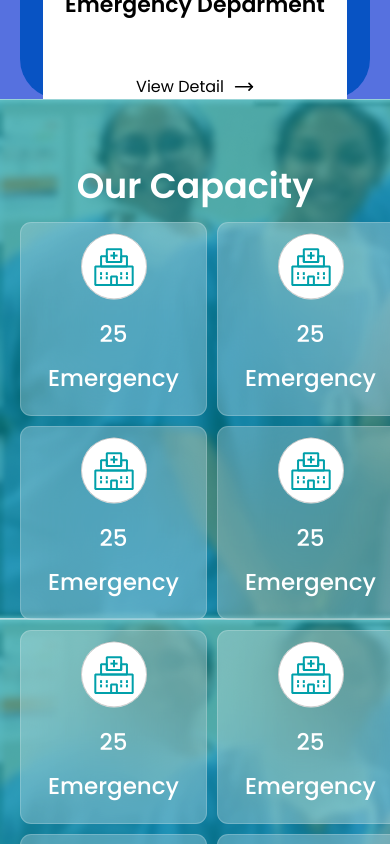
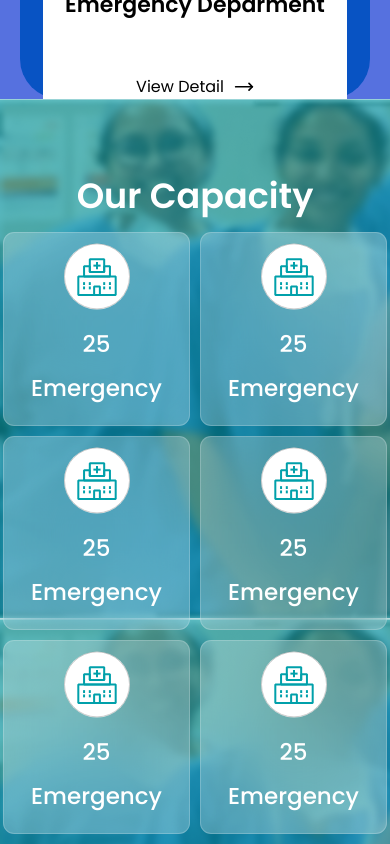
Before and after one commit to Sushey01/Tangerine_Meringue, a React (Vite) app: page / in a window 390 px wide. Shown: the part 9800-10644 px from the top of the page. Built offline with nearby package versions, Linux system fonts and the light colour scheme.

Commit message:
heryhereri

```diff
--- a/src/components/CapacityCard.css
+++ b/src/components/CapacityCard.css
@@ -36,7 +36,8 @@
         padding: 0px;
     }
     .capacity-box{
-        justify-self: center;
+        justify-items: center;
+        align-items: center;
         min-width: 185px;
     }
 }
--- a/src/components/OurCapacity.css
+++ b/src/components/OurCapacity.css
@@ -27,9 +27,23 @@
     gap: 10px;
 }
 
+@media(max-width:645px){
 
+    .capacity-container{
+        padding: 10px;
+    }
+    .capacity-title{
+        justify-content: flex-start;
+    }
 
-@media(max-width:645px){
+    .ten-capacity-boxes{
+        display: grid;
+        grid-template-columns: repeat(2, 1fr);
+        justify-content: center;
+    }
+}
+
+/* @media(max-width:645px){
 
 
     .capacity-title{
@@ -42,7 +56,7 @@
     }
 
 
-}
+} */
 
 
 @media(min-width:646px) and (max-width:1024px){
```
